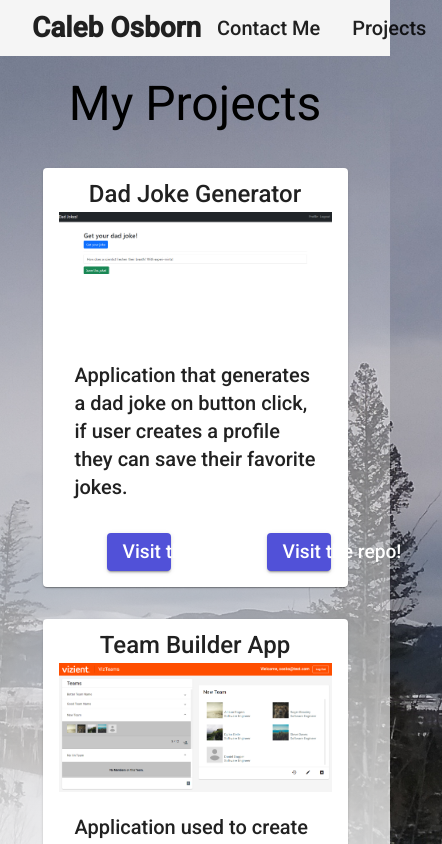
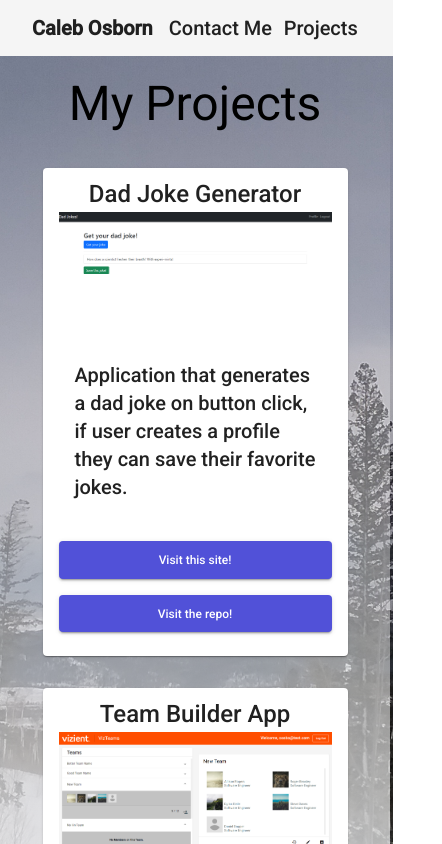
Before and after one commit to Cosbo9/Portfolio, an Angular app: page /projects in a window 390 px wide. Shown: the top 844 px of the page, 442 px wide, since content can reach past the window. Built offline with nearby package versions, Linux system fonts and the light colour scheme.

Commit message:
added mobile responsiveness

```diff
--- a/src/app/header/header.component.scss
+++ b/src/app/header/header.component.scss
@@ -20,6 +20,7 @@ mat-toolbar {
     }
     li {
         display: flex;
+        margin-left: -2.5rem;
         img {
             width: 2rem;
             height: auto;
@@ -30,3 +31,30 @@ mat-toolbar {
         }
     }
 }
+
+@media(max-width: 660px) {
+    .dialog {
+        width: auto;
+    }
+}
+
+@media(max-width: 410px) {
+    mat-toolbar {
+        display: flex;
+        width: fit-content;
+        h3 {
+            cursor: pointer;
+            font-size: 1.25rem;
+            font-weight: 600;
+        }
+        button {
+            width: 7rem;
+        }
+    }
+}
+
+@media(max-width: 250px) {
+    img {
+        display: none;
+    }
+}
--- a/src/app/home/home.component.html
+++ b/src/app/home/home.component.html
@@ -1,3 +1,4 @@
+<div class="homeContainer">
     <div class="header">
         <img src="../assets/selfie.jpg" alt="Caleb Osborn">
         <h1>
@@ -8,10 +9,11 @@
         <h1>About Me!</h1>
         <p>
             After finding myself with an abundance of free time in early 2020 (because, well, you can guess why) I decided to look into coding out of idle curiosity. Following my first video lesson, I made a Space Invaders type game using Python and immediately knew
-        I was hooked! That very next year in 2021 I signed up for the <a mat-button target="_blank" href="https://www.codefiworks.com/codelabs/">Code Labs Full Stack Developer Course</a> learning Ruby on Rails and Angular. A born problem solver
-        and lover of puzzles programming has been able to scratch my creative thinking itch.
+            I was hooked! That very next year in 2021 I signed up for the <a mat-button target="_blank" href="https://www.codefiworks.com/codelabs/">Code Labs Full Stack Developer Course</a> learning Ruby on Rails and Angular. A born problem
+            solver and lover of puzzles programming has been able to scratch my creative thinking itch.
         </p>
         <p>
             So if you'd like a website/application made using Angular, React, Ruby on Rails, or just somebody to touch up a HTML/CSS file contact me!
         </p>
     </div>
+</div>
--- a/src/app/home/home.component.scss
+++ b/src/app/home/home.component.scss
@@ -16,7 +16,7 @@
 }
 
 .aboutContainer {
-    height: 15rem;
+    height: auto;
     background-image: linear-gradient(transparent, white);
     h1 {
         margin: 2.5rem 0;
@@ -31,3 +31,25 @@
         margin-top: 2rem;
     }
 }
+
+@media(max-width: 800px) {
+    .header {
+        display: flex;
+        flex-direction: column;
+        img {
+            height: auto;
+            width: 15rem;
+            margin: 1rem 0;
+            align-self: center;
+        }
+        h1 {
+            text-align: center;
+        }
+    }
+}
+
+@media(max-width: 450px) {
+    .homeContainer {
+        width: fit-content;
+    }
+}
--- a/src/app/projects/projects.component.scss
+++ b/src/app/projects/projects.component.scss
@@ -29,7 +29,7 @@ h1 {
         }
         .btnGroup {
             display: flex;
-            justify-content: space-between;
+            justify-content: space-around;
             button {
                 width: 100%;
                 margin: 0 3rem;
@@ -43,3 +43,84 @@ h1 {
         }
     }
 }
+
+@media(max-width: 690px) {
+    .cardContainer {
+        display: flex;
+        justify-content: center;
+        mat-card {
+            margin: 1rem 0;
+            max-width: 70%;
+            display: flex;
+            flex-direction: column;
+            mat-card-title {
+                align-self: center;
+            }
+            img {
+                width: -webkit-fill-available;
+            }
+            h3 {
+                padding: 1rem;
+                font-size: 1.25rem;
+                font-weight: 500;
+            }
+            .btnGroup {
+                display: flex;
+                button {
+                    width: 100%;
+                    margin: 0 2rem;
+                    a {
+                        width: -webkit-fill-available;
+                        color: white;
+                        font-weight: 500;
+                        text-decoration: none;
+                        font-size: .75rem;
+                    }
+                }
+            }
+        }
+    }
+}
+
+@media(max-width: 450px) {
+    .projectsContainer {
+        // width: fit-content;
+        height: auto;
+    }
+    .cardContainer {
+        display: flex;
+        justify-content: center;
+        mat-card {
+            margin: 1rem 0;
+            max-width: 70%;
+            display: flex;
+            flex-direction: column;
+            mat-card-title {
+                align-self: center;
+            }
+            img {
+                width: -webkit-fill-available;
+            }
+            h3 {
+                padding: 1rem;
+                font-size: 1.25rem;
+                font-weight: 500;
+            }
+            .btnGroup {
+                display: flex;
+                flex-direction: column;
+                button {
+                    width: 100%;
+                    margin: .5rem 0;
+                    a {
+                        width: -webkit-fill-available;
+                        color: white;
+                        font-weight: 500;
+                        text-decoration: none;
+                        font-size: .75rem;
+                    }
+                }
+            }
+        }
+    }
+}
```
Lines whose indentation alone changed are shown as unchanged.
